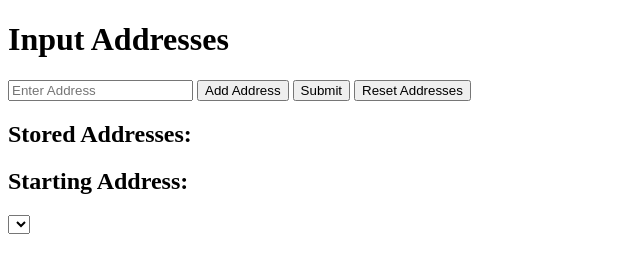
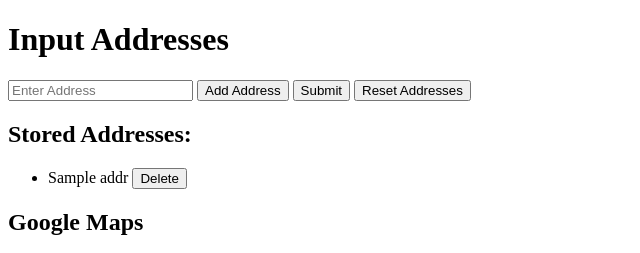
Before and after one commit to tejasgadwalkar/BrickhackX, a Flask app: template templates/index.html in a window 1280 px wide. Shown: the top 253 px of the page, without its empty margins (0-640 px from the left). Run offline with Flask 3, Linux system fonts and the light colour scheme; the template is opened without the code that fills it: most values are stand-ins (such as "Sample title", 1, 10 or a date in 2020); lists and menus that the app fills with data are empty; parts of the project's set-up code (start-up, migrations or seed data) failed here and were passed over; some libraries are stand-ins or nearby versions.

Commit message:
fixed stuff

```diff
--- a/main.py
+++ b/main.py
@@ -1,3 +1,6 @@
+import networkx as nx
+import requests as rq
+import graph
 import address as ad
 from flask import Flask, render_template, request, jsonify
 import build_graph as bg
--- a/templates/index.html
+++ b/templates/index.html
@@ -20,13 +20,10 @@
 
     <h2>Stored Addresses:</h2>
     <ul id="addressList">
-        <!-- Addresses will be listed here -->
+        {% for addr in addresses %}
+            <li id="address_{{ loop.index }}" data-address="{{ addr }}"> {{ addr }} <button onclick="deleteAddress({ loop, index })">Delete</button></li>
+        {% endfor %}
     </ul>
-
-    <h2>Starting Address:</h2>
-    <select id="startingAddress">
-        <!-- Options for starting addresses will be dynamically added here -->
-    </select>
 
     <h2>Google Maps</h2>
     <div id="map"></div>
@@ -91,21 +88,45 @@
             listItem.setAttribute('data-address', address);
             listItem.innerHTML = address + ' <button onclick="deleteAddress(' + index + ')">Delete</button>';
             addressList.appendChild(listItem);
-            addresses.push(address); // Add address to the addresses array
+
+            // Send the address to the server
+            fetch('/add_address', {
+                method: 'POST',
+                headers: {
+                    'Content-Type': 'application/json'
+                },
+                body: JSON.stringify({address: address})
+            })
+            .then(response => response.json())
+            .then(data => console.log(data))
+            .catch(error => console.error('Error:', error));
 
             // Update the starting address dropdown
             var startingAddressSelect = document.getElementById('startingAddress');
             var option = document.createElement('option');
             option.value = address;
             option.text = address;
-            startingAddressSelect.add(option);
         }
 
         function deleteAddress(index) {
             var listItem = document.getElementById("address_" + index);
             var address = listItem.getAttribute('data-address');
+            // Send request to server to delete address
+            fetch('/delete_address', {
+                method: 'POST',
+                headers: {
+                    'Content-Type': 'application/json'
+                },
+                body: JSON.stringify({address: address})
+            })
+            .then(response => response.json())
+            .then(data => {
+                console.log(data);
+                listItem.remove(); // Remove from webpage
+            })
+            .catch(error => console.error('Error:', error));
+
             listItem.remove(); // Remove from webpage
-            addresses.splice(addresses.indexOf(address), 1); // Remove address from the addresses array
 
             // Update the starting address dropdown
             var startingAddressSelect = document.getElementById('startingAddress');
```
